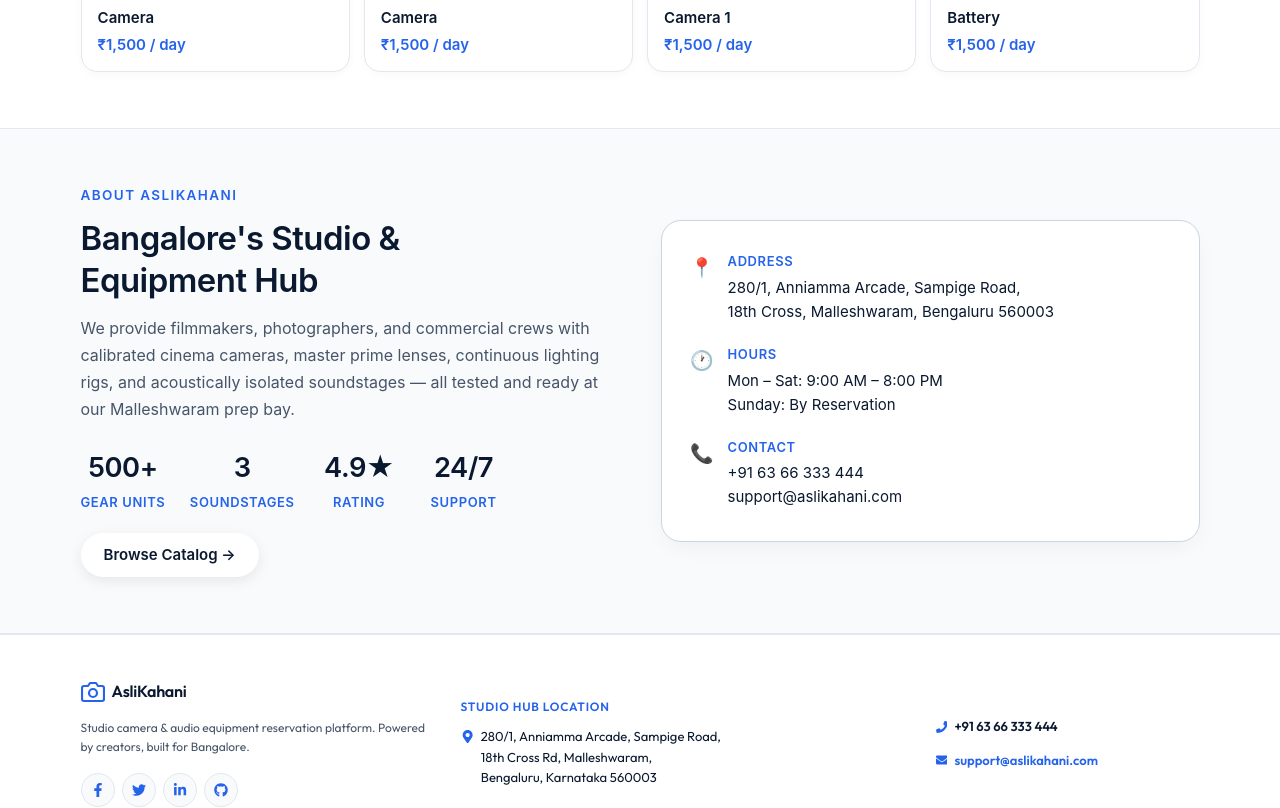
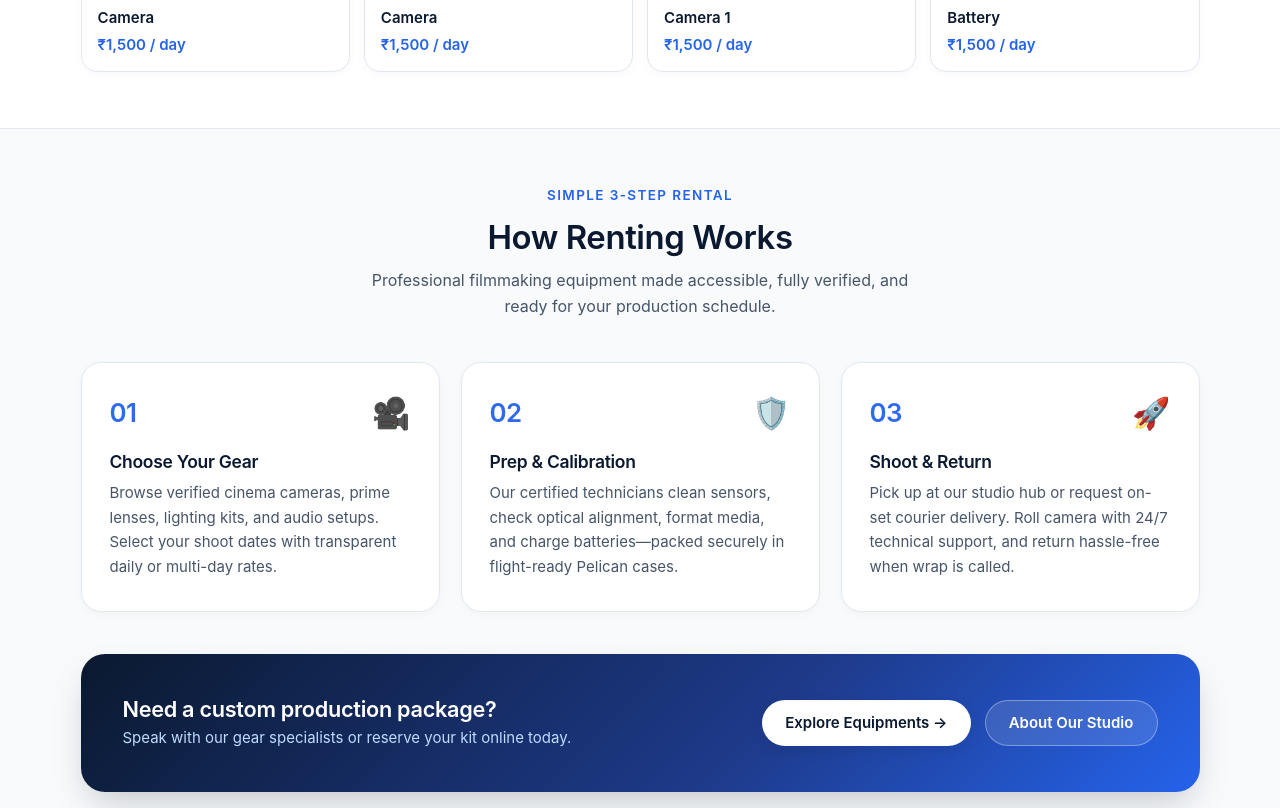
Before and after one commit to lakshmi2214/Asset-frontend-, a React (Create React App) app: page / in a window 1280 px wide. Shown: the part 1620-2428 px from the top of the page. Built offline with nearby package versions, Linux system fonts and the light colour scheme.

Commit message:
feat: replace about section on home with How Renting Works 3-step guide and CTA banner

```diff
--- a/src/Css/index.css
+++ b/src/Css/index.css
@@ -3395,90 +3395,101 @@ strong, b, th,
   color: #2563eb;
 }
 
-/* ── About Section on Home (Studio Navy & Royal Blue) ── */
-.ak-about-heading {
-  font-size: 2.35rem;
-  font-weight: 600;
-  color: #0a192f;
-  letter-spacing: -0.5px;
-  line-height: 1.25;
-  margin-bottom: 1rem;
-}
-
-.ak-about-desc {
-  font-size: 16px;
-  color: #475569;
-  line-height: 1.7;
-  margin-bottom: 1.75rem;
-  font-weight: 400;
-}
-
-.ak-about-stats {
-  display: flex;
-  gap: 1.75rem;
-  flex-wrap: wrap;
-}
-
-.ak-stat-box {
-  text-align: center;
-  min-width: 80px;
-}
-
-.ak-stat-num {
-  font-size: 1.95rem;
-  font-weight: 600;
-  color: #0a192f;
-  letter-spacing: -0.4px;
-}
-
-.ak-stat-lbl {
-  font-size: 13px;
-  font-weight: 600;
-  color: #2563eb;
-  text-transform: uppercase;
-  letter-spacing: 0.6px;
-  margin-top: 4px;
-}
-
-/* About info card */
-.ak-about-info-card {
-  background: #ffffff;
-  border: 1.5px solid #cbd5e1;
+/* ── Section 6 — How It Works (Rental Process) ── */
+.ak-step-card {
+  background: #ffffff;
+  border: 1.5px solid #e2e8f0;
   border-radius: 20px;
   padding: 2.25rem 2rem;
-  display: flex;
-  flex-direction: column;
-  gap: 1.5rem;
-  box-shadow: 0 8px 24px -6px rgba(15, 23, 42, 0.06);
-}
-
-.ak-about-info-row {
-  display: flex;
-  gap: 1rem;
-  align-items: flex-start;
-}
-
-.ak-about-info-icon {
-  font-size: 1.35rem;
-  flex-shrink: 0;
-  margin-top: 2px;
+  height: 100%;
+  box-shadow: 0 2px 8px rgba(15, 23, 42, 0.03);
+  transition: all 0.25s cubic-bezier(0.16, 1, 0.3, 1);
+}
+
+.ak-step-card:hover {
+  border-color: #2563eb;
+  transform: translateY(-4px);
+  box-shadow: 0 12px 28px -6px rgba(37, 99, 235, 0.15);
+}
+
+.ak-step-header {
+  display: flex;
+  align-items: center;
+  justify-content: space-between;
+  margin-bottom: 1.25rem;
+}
+
+.ak-step-num {
+  font-size: 1.85rem;
+  font-weight: 600;
   color: #2563eb;
-}
-
-.ak-about-info-label {
-  font-size: 13px;
-  font-weight: 600;
-  letter-spacing: 0.6px;
-  text-transform: uppercase;
-  color: #2563eb;
-  margin-bottom: 0.3rem;
-}
-
-.ak-about-info-val {
+  letter-spacing: -0.5px;
+  opacity: 0.95;
+}
+
+.ak-step-icon {
+  font-size: 2.2rem;
+  line-height: 1;
+}
+
+.ak-step-title {
+  font-size: 1.25rem;
+  font-weight: 600;
+  color: #0a192f;
+  margin-bottom: 0.65rem;
+  letter-spacing: -0.3px;
+}
+
+.ak-step-desc {
   font-size: 15px;
-  color: #0a192f;
+  color: #475569;
+  line-height: 1.65;
+  margin: 0;
+  font-weight: 400;
+}
+
+/* Step CTA banner */
+.ak-cta-banner {
+  background: linear-gradient(135deg, #0a192f 0%, #1e3a8a 60%, #2563eb 100%);
+  border-radius: 24px;
+  color: #ffffff;
+  box-shadow: 0 16px 36px -10px rgba(15, 23, 42, 0.25);
+  overflow: hidden;
+}
+
+.ak-cta-heading {
+  font-size: 1.55rem;
+  font-weight: 600;
+  color: #ffffff;
+  letter-spacing: -0.3px;
+}
+
+.ak-cta-sub {
+  font-size: 15px;
+  color: #bfdbfe;
+  font-weight: 400;
   line-height: 1.6;
-  font-weight: 400;
+}
+
+.ak-secondary-cta-btn {
+  display: inline-flex;
+  align-items: center;
+  gap: 8px;
+  background: rgba(255, 255, 255, 0.12);
+  color: #ffffff !important;
+  border: 1.5px solid rgba(255, 255, 255, 0.35);
+  border-radius: 9999px;
+  padding: 0.75rem 1.65rem;
+  font-weight: 600;
+  font-size: 15px;
+  text-decoration: none;
+  transition: all 0.2s ease;
+}
+
+.ak-secondary-cta-btn:hover {
+  background: rgba(255, 255, 255, 0.25);
+  border-color: #ffffff;
+  transform: translateX(2px);
 }
 
 
--- a/src/Home/Home.js
+++ b/src/Home/Home.js
@@ -187,73 +187,79 @@ export default function Home() {
         </Container>
       </section>
 
-      <section className="ak-section ak-bg-offwhite" id="about">
+      {/* ═══════════════════════════════════════════
+          SECTION 6 — HOW IT WORKS (Rental Process)
+      ═══════════════════════════════════════════ */}
+      <section className="ak-section ak-bg-offwhite" id="how-it-works">
         <Container>
-          <Row className="g-5 align-items-center">
-            <Col lg={6} md={12}>
-              <p className="ak-hero-eyebrow">ABOUT ASLIKAHANI</p>
-              <h2 className="ak-about-heading">
-                Bangalore's Studio &amp;<br />Equipment Hub
-              </h2>
-              <p className="ak-about-desc">
-                We provide filmmakers, photographers, and commercial crews with
-                calibrated cinema cameras, master prime lenses, continuous lighting rigs,
-                and acoustically isolated soundstages — all tested and ready at our
-                Malleshwaram prep bay.
-              </p>
-              <div className="ak-about-stats">
-                {[
-                  { n: '500+', l: 'Gear Units' },
-                  { n: '3', l: 'Soundstages' },
-                  { n: '4.9★', l: 'Rating' },
-                  { n: '24/7', l: 'Support' },
-                ].map((s, i) => (
-                  <div key={i} className="ak-stat-box">
-                    <div className="ak-stat-num">{s.n}</div>
-                    <div className="ak-stat-lbl">{s.l}</div>
-                  </div>
-                ))}
+          <div className="text-center mb-5">
+            <p className="ak-hero-eyebrow">SIMPLE 3-STEP RENTAL</p>
+            <h2 className="ak-section-title" style={{ fontSize: '2.35rem' }}>
+              How Renting Works
+            </h2>
+            <p className="ak-hero-subtext mx-auto" style={{ maxWidth: '580px', marginTop: '0.65rem' }}>
+              Professional filmmaking equipment made accessible, fully verified, and ready for your production schedule.
+            </p>
+          </div>
+
+          <Row className="g-4">
+            <Col lg={4} md={6}>
+              <div className="ak-step-card">
+                <div className="ak-step-header">
+                  <span className="ak-step-num">01</span>
+                  <div className="ak-step-icon">🎥</div>
+                </div>
+                <h3 className="ak-step-title">Choose Your Gear</h3>
+                <p className="ak-step-desc">
+                  Browse verified cinema cameras, prime lenses, lighting kits, and audio setups. Select your shoot dates with transparent daily or multi-day rates.
+                </p>
               </div>
-              <Link to="/assets" className="ak-browse-btn mt-4 d-inline-block">
-                Browse Catalog →
-              </Link>
             </Col>
 
-            <Col lg={6} md={12}>
-              <div className="ak-about-info-card">
-                <div className="ak-about-info-row">
-                  <span className="ak-about-info-icon">📍</span>
-                  <div>
-                    <div className="ak-about-info-label">Address</div>
-                    <div className="ak-about-info-val">
-                      280/1, Anniamma Arcade, Sampige Road,<br />
-                      18th Cross, Malleshwaram, Bengaluru 560003
-                    </div>
-                  </div>
+            <Col lg={4} md={6}>
+              <div className="ak-step-card">
+                <div className="ak-step-header">
+                  <span className="ak-step-num">02</span>
+                  <div className="ak-step-icon">🛡️</div>
                 </div>
-                <div className="ak-about-info-row">
-                  <span className="ak-about-info-icon">🕐</span>
-                  <div>
-                    <div className="ak-about-info-label">Hours</div>
-                    <div className="ak-about-info-val">
-                      Mon – Sat: 9:00 AM – 8:00 PM<br />
-                      Sunday: By Reservation
-                    </div>
-                  </div>
+                <h3 className="ak-step-title">Prep &amp; Calibration</h3>
+                <p className="ak-step-desc">
+                  Our certified technicians clean sensors, check optical alignment, format media, and charge batteries—packed securely in flight-ready Pelican cases.
+                </p>
+              </div>
+            </Col>
+
+            <Col lg={4} md={12}>
+              <div className="ak-step-card">
+                <div className="ak-step-header">
+                  <span className="ak-step-num">03</span>
+                  <div className="ak-step-icon">🚀</div>
                 </div>
-                <div className="ak-about-info-row">
-                  <span className="ak-about-info-icon">📞</span>
-                  <div>
-                    <div className="ak-about-info-label">Contact</div>
-                    <div className="ak-about-info-val">
-                      +91 63 66 333 444<br />
-                      support@aslikahani.com
-                    </div>
-                  </div>
-                </div>
+                <h3 className="ak-step-title">Shoot &amp; Return</h3>
+                <p className="ak-step-desc">
+                  Pick up at our studio hub or request on-set courier delivery. Roll camera with 24/7 technical support, and return hassle-free when wrap is called.
+                </p>
               </div>
             </Col>
           </Row>
+
+          {/* Quick CTA strip below steps */}
+          <div className="ak-cta-banner mt-5">
+            <div className="d-flex flex-column flex-md-row align-items-center justify-content-between gap-3 p-4 p-md-5">
+              <div>
+                <h3 className="ak-cta-heading mb-1">Need a custom production package?</h3>
+                <p className="ak-cta-sub mb-0">Speak with our gear specialists or reserve your kit online today.</p>
+              </div>
+              <div className="d-flex gap-3 flex-wrap">
+                <Link to="/assets" className="ak-browse-btn">
+                  Explore Equipments →
+                </Link>
+                <Link to="/about" className="ak-secondary-cta-btn">
+                  About Our Studio
+                </Link>
+              </div>
+            </div>
+          </div>
         </Container>
       </section>
 
```
